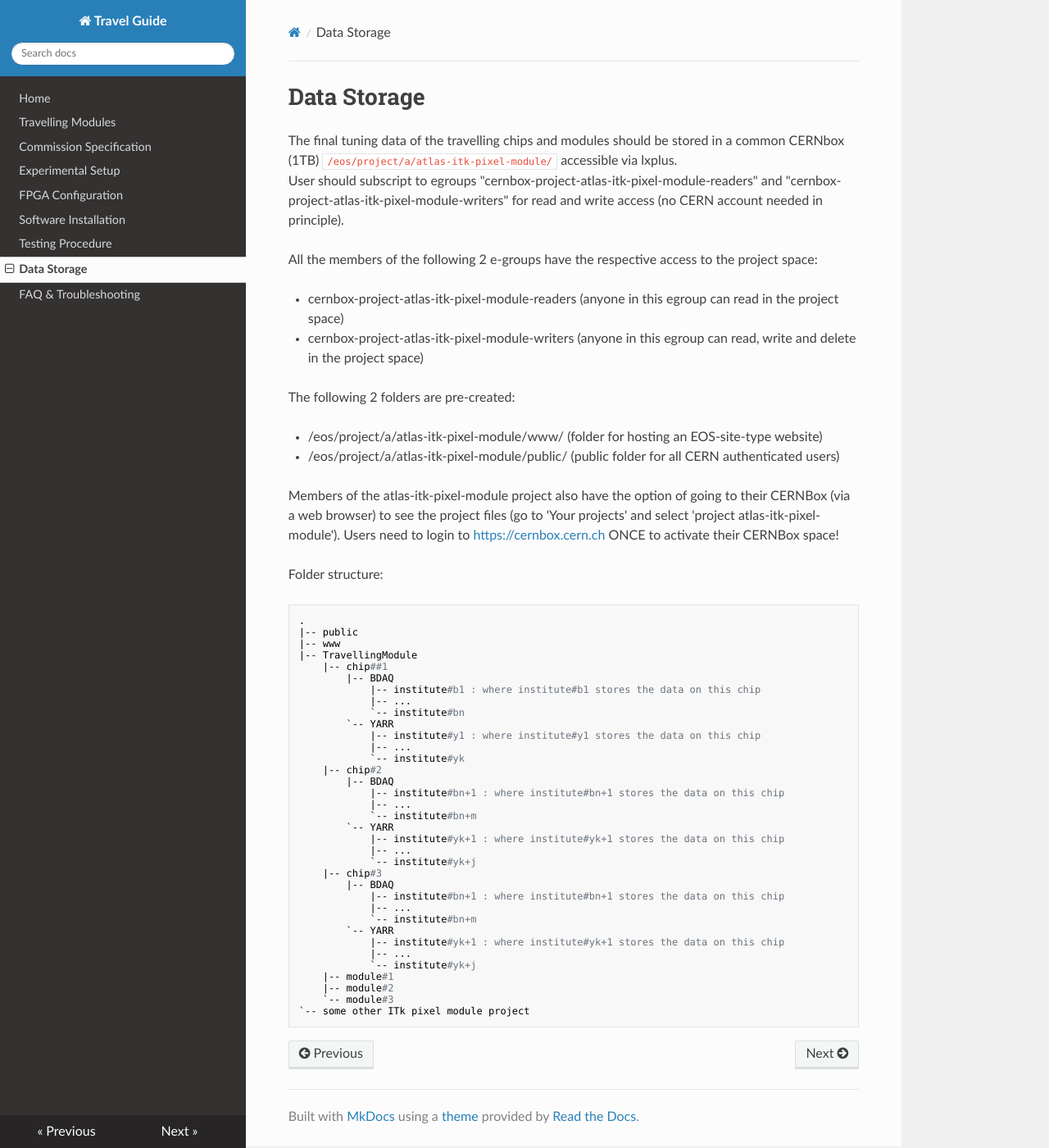
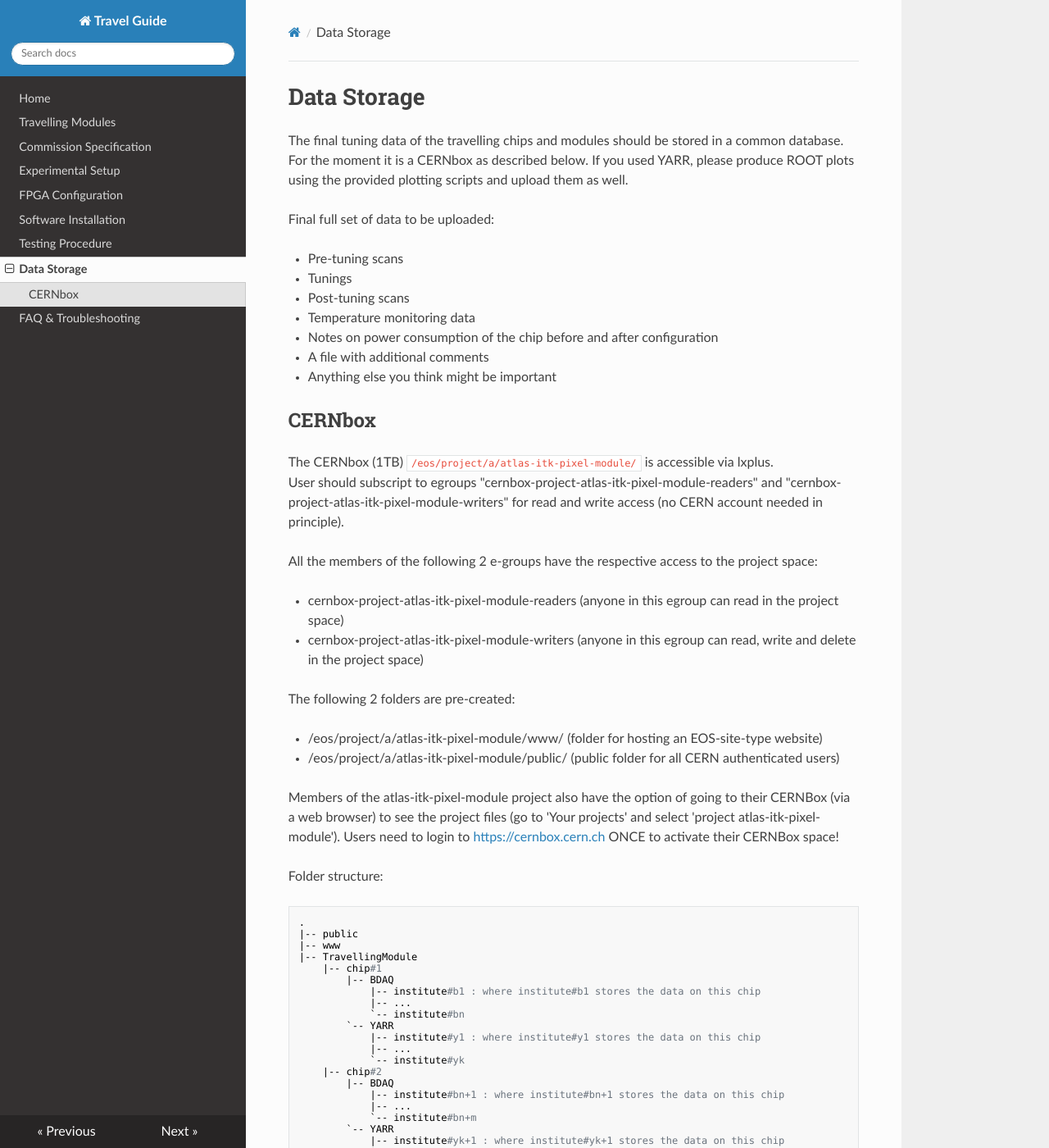
Before and after one commit to lime86/TravellingModule, an MkDocs documentation site: the page built from docs/datastorage.md, in a window 1280 px wide and 1400 px high. Shown: the whole window at 82% size. Built offline with MkDocs 1.6.1, drawn with Linux system fonts in a browser that asks for light colours; nearby versions of some CDN libraries; old or Windows-style settings are respelled for this version of MkDocs.

Commit message:
specify data to be stored

````diff
--- a/docs/datastorage.md
+++ b/docs/datastorage.md
@@ -1,8 +1,23 @@
 Data Storage
 ============
 
-The final tuning data of the travelling chips and modules should be stored in a common CERNbox (1TB)
-```/eos/project/a/atlas-itk-pixel-module/``` accessible via lxplus.
+The final tuning data of the travelling chips and modules should be stored in a common database. For the moment it is a CERNbox as described below.
+If you used YARR, please produce ROOT plots using the provided plotting scripts and upload them as well.
+
+Final full set of data to be uploaded:
+
+- Pre-tuning scans
+- Tunings
+- Post-tuning scans
+- Temperature monitoring data
+- Notes on power consumption of the chip before and after configuration
+- A file with additional comments
+- Anything else you think might be important
+
+CERNbox
+-------
+
+The CERNbox (1TB) ```/eos/project/a/atlas-itk-pixel-module/``` is accessible via lxplus.
 User should subscript to egroups "cernbox-project-atlas-itk-pixel-module-readers" and "cernbox-project-atlas-itk-pixel-module-writers"
 for read and write access (no CERN account needed in principle).
 
@@ -27,7 +42,7 @@ Folder structure:
 |-- public
 |-- www
 |-- TravellingModule
-    |-- chip##1
+    |-- chip#1
 		|-- BDAQ
 			|-- institute#b1 : where institute#b1 stores the data on this chip
 			|-- ...
````
